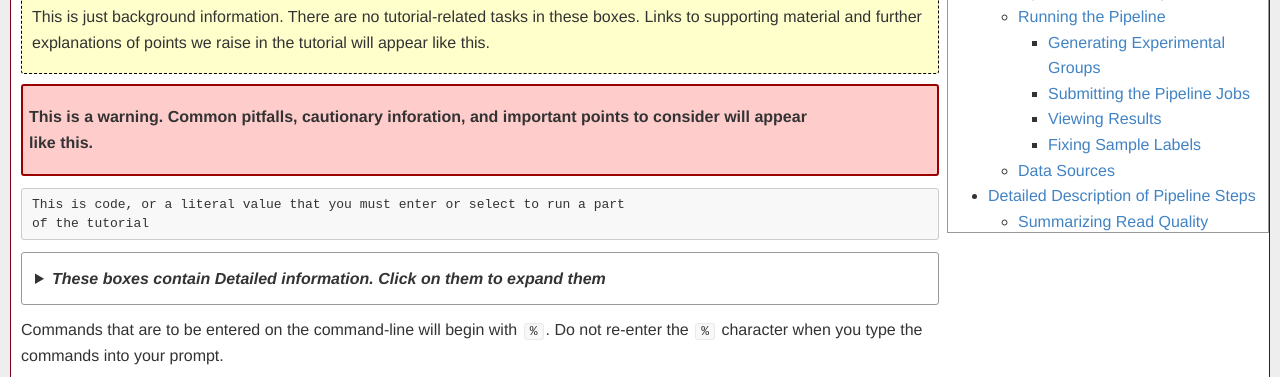
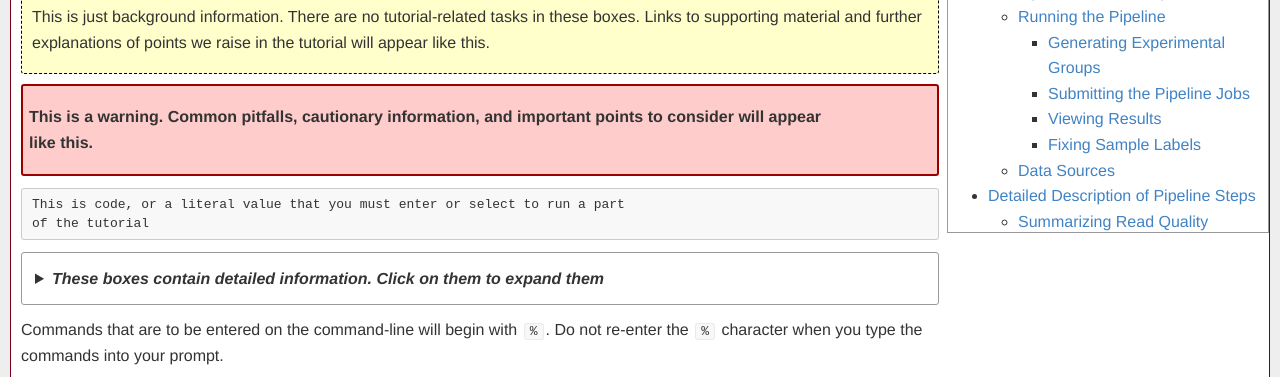
Before and after one commit to msi-ris/Tutorials, a Jekyll site: the page built from rnaseq_cmd_beta.md, in a window 1280 px wide and 900 px high. Shown: the part 446-823 px from the top of the window. Built offline with Jekyll 4.4.1, drawn with Linux system fonts in a browser that asks for light colours.

Commit message:
Update rnaseq beta

````diff
--- a/rnaseq_cmd_beta.md
+++ b/rnaseq_cmd_beta.md
@@ -82,7 +82,7 @@ raise in the tutorial will appear like this.
 
 <div class="warn" markdown="1">
 
-This is a warning. Common pitfalls, cautionary inforation, and important points
+This is a warning. Common pitfalls, cautionary information, and important points
 to consider will appear like this.
 
 </div>
@@ -93,7 +93,7 @@ of the tutorial
 ```
 
 <details markdown="1">
-<summary>These boxes contain Detailed information. Click on them to expand them</summary>
+<summary>These boxes contain detailed information. Click on them to expand them</summary>
 
 When you click on these boxes, you will get a detailed view into a supplemental
 topic. The information in these boxes will be useful for advanced usage outside
````
